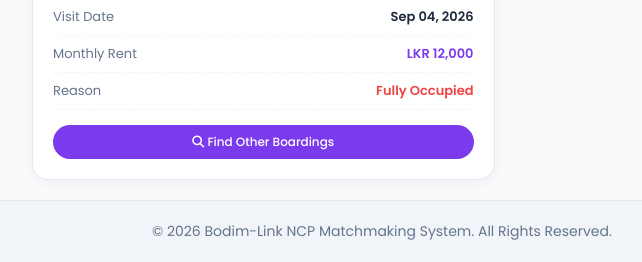
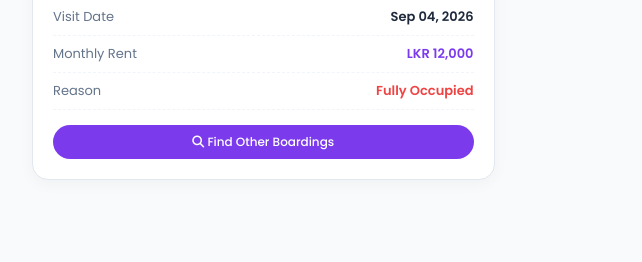
Before and after one commit to Inuka-Asith30/Bodim-Link-NCP, a Flask app: page /student-requests in a window 1280 px wide. Shown: the part 899-1161 px from the top of the page, without its empty margins (258-900 px from the left). After the commit the page ends 1079 px from the top, so only its background shows below. Run offline with Flask 3, Linux system fonts and the light colour scheme.

Commit message:
UI: Remove footer from dashboard layouts that use flex body

```diff
--- a/templates/admin_dashboard.html
+++ b/templates/admin_dashboard.html
@@ -133,10 +133,5 @@
 </div>
 
 
-    <!-- Footer -->
-    <footer style="background-color: #f1f5f9; padding: 20px; text-align: center; color: #64748b; font-size: 14px; border-top: 1px solid #e2e8f0; margin-top: auto; width: 100%;">
-        &copy; 2026 Bodim-Link NCP Matchmaking System. All Rights Reserved.
-    </footer>
-
 </body>
 </html>
--- a/templates/manage_users.html
+++ b/templates/manage_users.html
@@ -67,10 +67,5 @@
         </div>
     </div>
 
-    <!-- Footer -->
-    <footer style="background-color: #f1f5f9; padding: 20px; text-align: center; color: #64748b; font-size: 14px; border-top: 1px solid #e2e8f0; margin-top: auto; width: 100%;">
-        &copy; 2026 Bodim-Link NCP Matchmaking System. All Rights Reserved.
-    </footer>
-
 </body>
 </html>
--- a/templates/messages.html
+++ b/templates/messages.html
@@ -79,10 +79,5 @@
         }
     </script>
 
-    <!-- Footer -->
-    <footer style="background-color: #f1f5f9; padding: 20px; text-align: center; color: #64748b; font-size: 14px; border-top: 1px solid #e2e8f0; margin-top: auto; width: 100%;">
-        &copy; 2026 Bodim-Link NCP Matchmaking System. All Rights Reserved.
-    </footer>
-
 </body>
 </html>
--- a/templates/my_listings.html
+++ b/templates/my_listings.html
@@ -298,10 +298,5 @@
 </div>
 
 
-    <!-- Footer -->
-    <footer style="background-color: #f1f5f9; padding: 20px; text-align: center; color: #64748b; font-size: 14px; border-top: 1px solid #e2e8f0; margin-top: auto; width: 100%;">
-        &copy; 2026 Bodim-Link NCP Matchmaking System. All Rights Reserved.
-    </footer>
-
 </body>
 </html>
--- a/templates/owner_bookings.html
+++ b/templates/owner_bookings.html
@@ -306,10 +306,5 @@
 </div>
 
 
-    <!-- Footer -->
-    <footer style="background-color: #f1f5f9; padding: 20px; text-align: center; color: #64748b; font-size: 14px; border-top: 1px solid #e2e8f0; margin-top: auto; width: 100%;">
-        &copy; 2026 Bodim-Link NCP Matchmaking System. All Rights Reserved.
-    </footer>
-
 </body>
 </html>
--- a/templates/owner_dashboard.html
+++ b/templates/owner_dashboard.html
@@ -201,10 +201,5 @@ document.addEventListener("DOMContentLoaded", function() {
 });
 </script>
 
-    <!-- Footer -->
-    <footer style="background-color: #f1f5f9; padding: 20px; text-align: center; color: #64748b; font-size: 14px; border-top: 1px solid #e2e8f0; margin-top: auto; width: 100%;">
-        &copy; 2026 Bodim-Link NCP Matchmaking System. All Rights Reserved.
-    </footer>
-
 </body>
 </html>
--- a/templates/profile.html
+++ b/templates/profile.html
@@ -49,10 +49,5 @@
         </form>
     </div>
 
-    <!-- Footer -->
-    <footer style="background-color: #f1f5f9; padding: 20px; text-align: center; color: #64748b; font-size: 14px; border-top: 1px solid #e2e8f0; margin-top: auto; width: 100%;">
-        &copy; 2026 Bodim-Link NCP Matchmaking System. All Rights Reserved.
-    </footer>
-
 </body>
 </html>
--- a/templates/settings.html
+++ b/templates/settings.html
@@ -39,10 +39,5 @@
         </form>
     </div>
 
-    <!-- Footer -->
-    <footer style="background-color: #f1f5f9; padding: 20px; text-align: center; color: #64748b; font-size: 14px; border-top: 1px solid #e2e8f0; margin-top: auto; width: 100%;">
-        &copy; 2026 Bodim-Link NCP Matchmaking System. All Rights Reserved.
-    </footer>
-
 </body>
 </html>
--- a/templates/statistics.html
+++ b/templates/statistics.html
@@ -80,10 +80,5 @@
         </div>
     </div>
 
-    <!-- Footer -->
-    <footer style="background-color: #f1f5f9; padding: 20px; text-align: center; color: #64748b; font-size: 14px; border-top: 1px solid #e2e8f0; margin-top: auto; width: 100%;">
-        &copy; 2026 Bodim-Link NCP Matchmaking System. All Rights Reserved.
-    </footer>
-
 </body>
 </html>
--- a/templates/student_dashboard.html
+++ b/templates/student_dashboard.html
@@ -151,10 +151,5 @@
     });
 </script>
 
-    <!-- Footer -->
-    <footer style="background-color: #f1f5f9; padding: 20px; text-align: center; color: #64748b; font-size: 14px; border-top: 1px solid #e2e8f0; margin-top: auto; width: 100%;">
-        &copy; 2026 Bodim-Link NCP Matchmaking System. All Rights Reserved.
-    </footer>
-
 </body>
 </html>
--- a/templates/student_requests.html
+++ b/templates/student_requests.html
@@ -277,10 +277,5 @@
 </div>
 
 
-    <!-- Footer -->
-    <footer style="background-color: #f1f5f9; padding: 20px; text-align: center; color: #64748b; font-size: 14px; border-top: 1px solid #e2e8f0; margin-top: auto; width: 100%;">
-        &copy; 2026 Bodim-Link NCP Matchmaking System. All Rights Reserved.
-    </footer>
-
 </body>
 </html>
```
